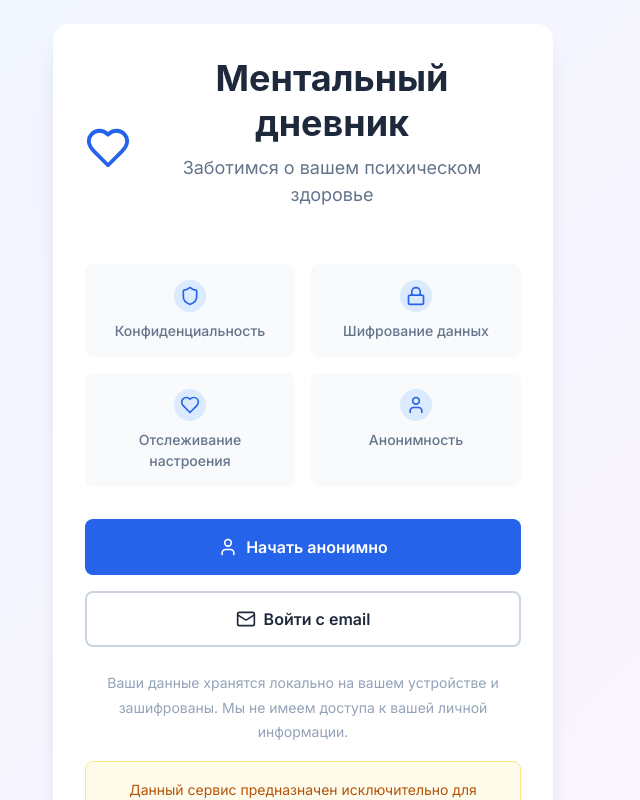
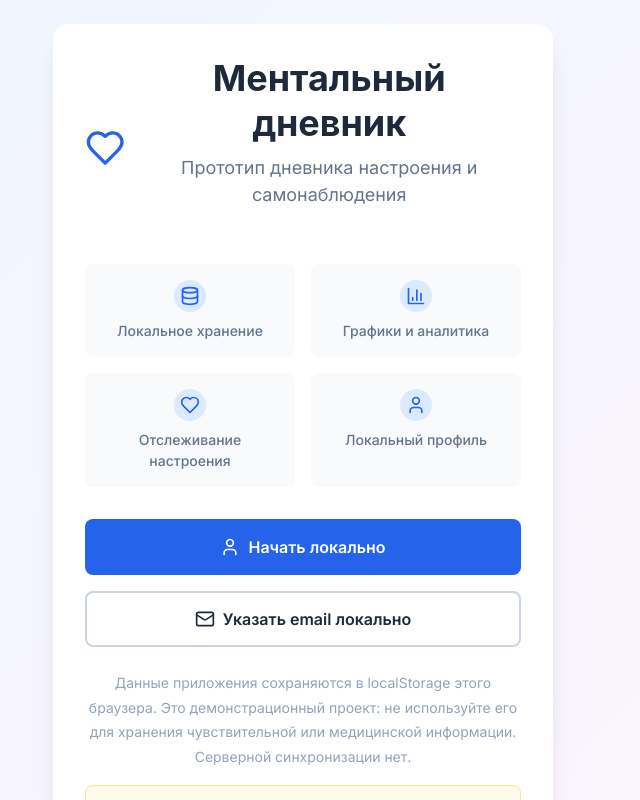
Before and after one commit to TimurPanin/The-Mental-Diary, a React (Vite) app: page / in a window 1280 px wide. Shown: the whole page, without its empty margins (337-977 px from the left). Built offline with nearby package versions, Linux system fonts and the light colour scheme.

Commit message:
Clarify local prototype and privacy messaging

```diff
--- a/src/components/LoginScreen.tsx
+++ b/src/components/LoginScreen.tsx
@@ -1,8 +1,7 @@
 import React, { useState } from 'react';
 import styled from 'styled-components';
 import { motion } from 'framer-motion';
-import { Heart, Shield, Lock, Mail, User } from 'lucide-react';
-import { useJournalStore } from '../hooks/useTimer';
+import { Heart, Database, BarChart3, Mail, User } from 'lucide-react';
 import { theme } from '../styles/theme';
 import DisclaimerModal from './DisclaimerModal';
 
@@ -175,10 +174,9 @@ const DisclaimerLink = styled.button`
 
 interface LoginScreenProps {
   onLogin: (email?: string) => void;
-  onShowDisclaimer?: () => void;
 }
 
-const LoginScreen: React.FC<LoginScreenProps> = ({ onLogin, onShowDisclaimer }) => {
+const LoginScreen: React.FC<LoginScreenProps> = ({ onLogin }) => {
   const [isLoading, setIsLoading] = useState(false);
   const [showDisclaimer, setShowDisclaimer] = useState(false);
 
@@ -194,7 +192,7 @@ const LoginScreen: React.FC<LoginScreenProps> = ({ onLogin, onShowDisclaimer })
   };
 
   const handleEmailLogin = async () => {
-    const email = prompt('Введите ваш email (необязательно):');
+    const email = prompt('Введите email для локального профиля (необязательно):');
     if (email !== null) {
       setIsLoading(true);
       try {
@@ -222,22 +220,22 @@ const LoginScreen: React.FC<LoginScreenProps> = ({ onLogin, onShowDisclaimer })
           <LogoIcon />
           <div>
             <Title>Ментальный дневник</Title>
-            <Subtitle>Заботимся о вашем психическом здоровье</Subtitle>
+            <Subtitle>Прототип дневника настроения и самонаблюдения</Subtitle>
           </div>
         </Logo>
 
         <Features>
           <Feature>
             <FeatureIcon>
-              <Shield size={20} />
+              <Database size={20} />
             </FeatureIcon>
-            <FeatureText>Конфиденциальность</FeatureText>
+            <FeatureText>Локальное хранение</FeatureText>
           </Feature>
           <Feature>
             <FeatureIcon>
-              <Lock size={20} />
+              <BarChart3 size={20} />
             </FeatureIcon>
-            <FeatureText>Шифрование данных</FeatureText>
+            <FeatureText>Графики и аналитика</FeatureText>
           </Feature>
           <Feature>
             <FeatureIcon>
@@ -249,7 +247,7 @@ const LoginScreen: React.FC<LoginScreenProps> = ({ onLogin, onShowDisclaimer })
             <FeatureIcon>
               <User size={20} />
             </FeatureIcon>
-            <FeatureText>Анонимность</FeatureText>
+            <FeatureText>Локальный профиль</FeatureText>
           </Feature>
         </Features>
 
@@ -262,7 +260,7 @@ const LoginScreen: React.FC<LoginScreenProps> = ({ onLogin, onShowDisclaimer })
             whileTap={{ scale: 0.98 }}
           >
             <User size={20} />
-            Начать анонимно
+            Начать локально
           </Button>
 
           <Button
@@ -273,22 +271,20 @@ const LoginScreen: React.FC<LoginScreenProps> = ({ onLogin, onShowDisclaimer })
             whileTap={{ scale: 0.98 }}
           >
             <Mail size={20} />
-            Войти с email
+            Указать email локально
           </Button>
         </ButtonGroup>
 
         <PrivacyNote>
-          Ваши данные хранятся локально на вашем устройстве и зашифрованы.
-          Мы не имеем доступа к вашей личной информации.
+          Данные приложения сохраняются в localStorage этого браузера. Это демонстрационный проект: не используйте его для хранения чувствительной или медицинской информации. Серверной синхронизации нет.
         </PrivacyNote>
 
         <DisclaimerNote>
           <DisclaimerText>
-            Данный сервис предназначен исключительно для личного использования и не является медицинской или психотерапевтической помощью.
-            Мы не предоставляем диагностику, лечение или иные медицинские услуги.
+            Проект предназначен для демонстрации интерфейса и логики дневника. Он не выполняет медицинскую диагностику и не заменяет профессиональную помощь.
           </DisclaimerText>
           <DisclaimerLink onClick={() => setShowDisclaimer(true)}>
-            Подробнее об отказе от ответственности
+            Подробнее об ограничениях проекта
           </DisclaimerLink>
         </DisclaimerNote>
       </LoginCard>
```
